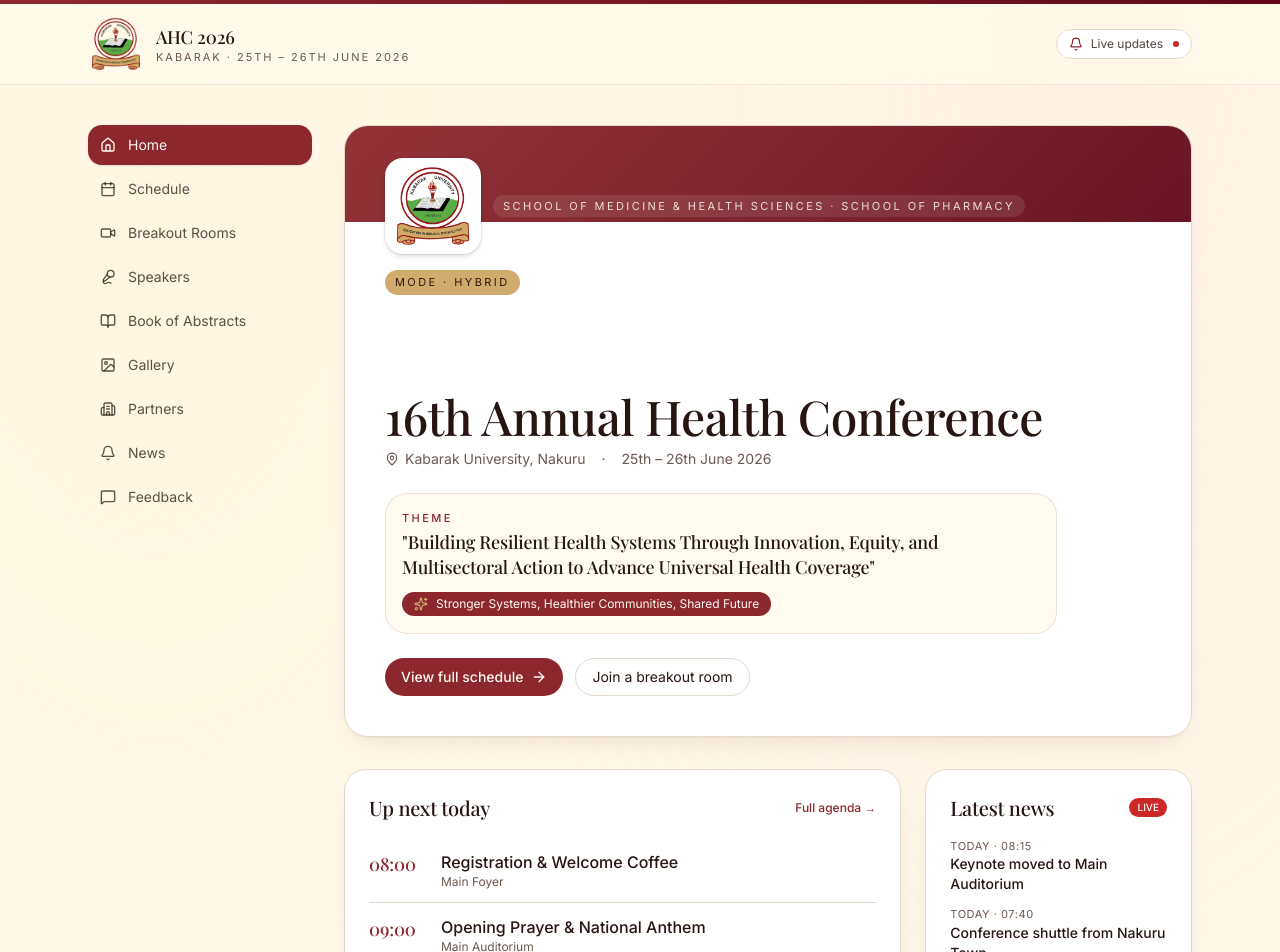
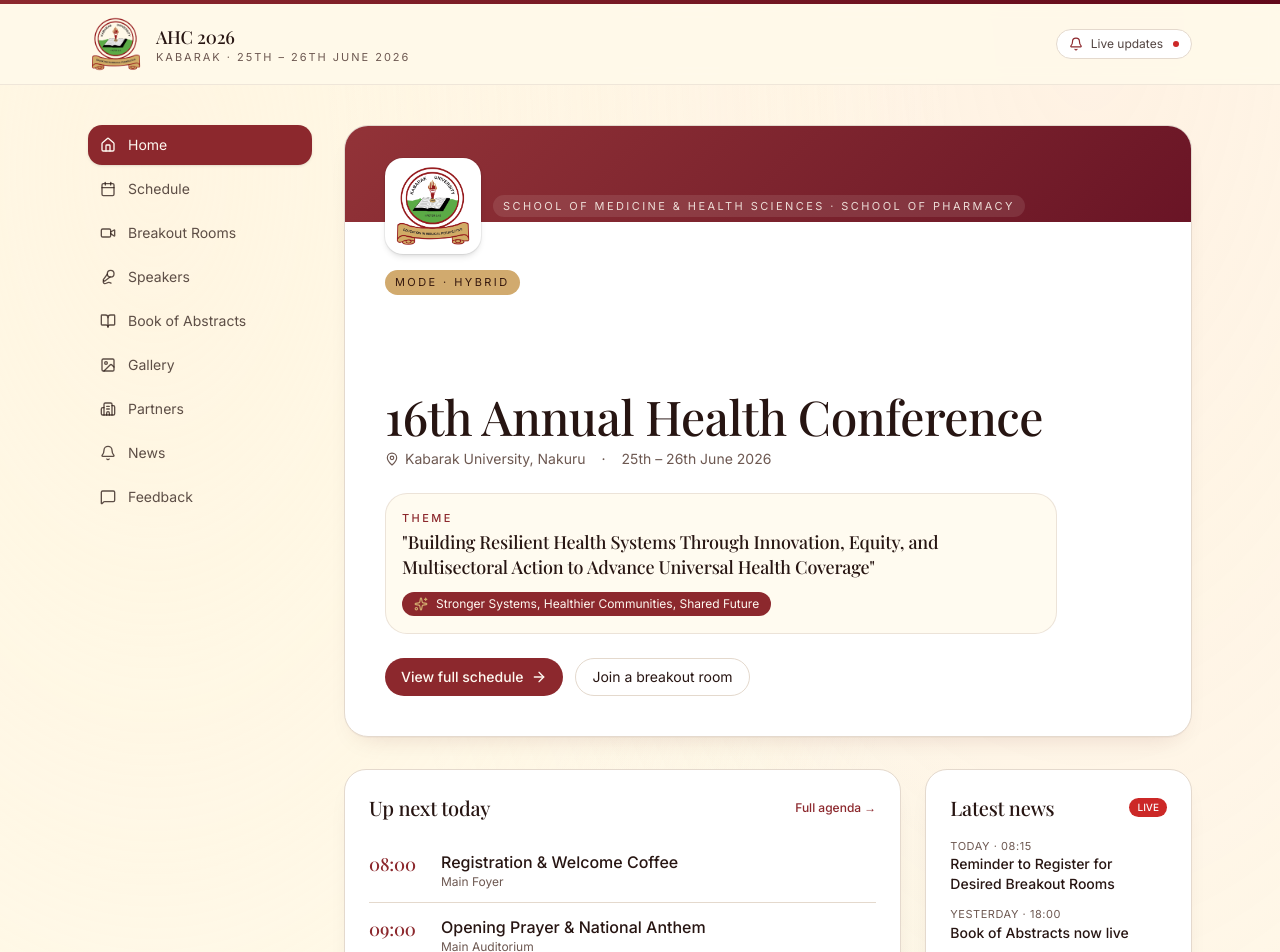
Before and after one commit to DavidSaruni/Confera, a React (Vite) app: page / in a window 1280 px wide. Shown: the top 952 px of the page. Built offline with nearby package versions, Linux system fonts and the light colour scheme.

Commit message:
News Updates

```diff
--- a/src/data/conference.ts
+++ b/src/data/conference.ts
@@ -324,10 +324,9 @@ export const SCHEDULE = [
 ];
 
 export const ANNOUNCEMENTS = [
-  { id: 1, when: "Today · 08:15", level: "urgent", title: "Keynote moved to Main Auditorium", body: "Professor Wubah's keynote will now take place in the Main Auditorium at 09:30. Please arrive 15 minutes early — seating is on a first-come basis." },
-  { id: 2, when: "Today · 07:40", level: "info", title: "Conference shuttle from Nakuru Town", body: "Free shuttle leaves Merica Hotel at 07:00 and 13:00. Show your badge to the driver." },
+  { id: 1, when: "Today · 08:15", level: "urgent", title: "Reminder to Register for Desired Breakout Rooms", body: "Please register for your preferred Day 1 and Day 2 breakout sessions. Visit the Breakout Rooms section to view topics, moderators, and join your chosen Zoom room." },
   { id: 3, when: "Yesterday · 18:00", level: "info", title: "Book of Abstracts now live", body: "The Book of Abstracts has been published. Use the Abstracts tab to browse or download the PDF." },
-  { id: 4, when: "Yesterday · 12:10", level: "success", title: "Wi-Fi: AHC2026 / password: shared-future", body: "Conference Wi-Fi is open to all registered attendees throughout the venue." },
+  { id: 4, when: "Yesterday · 12:10", level: "success", title: "Updated Conference Program", body: "The latest AHC 2026 program is now available. Visit the Schedule section to view or download the full program PDF." },
 ];
 
 export const GALLERY = [
```
